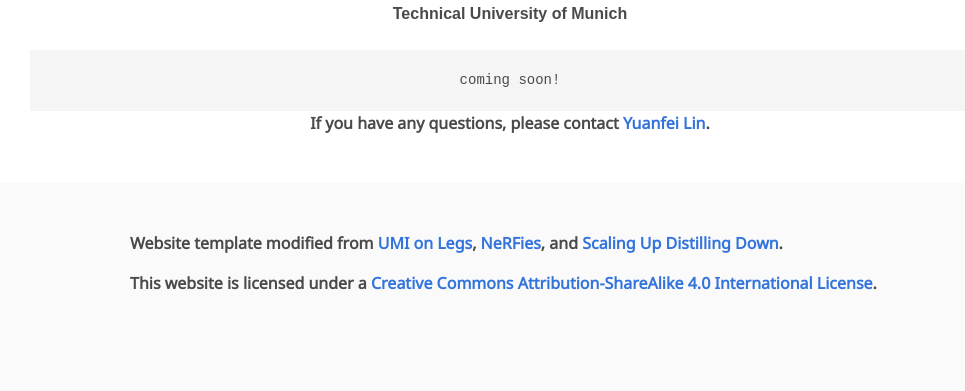
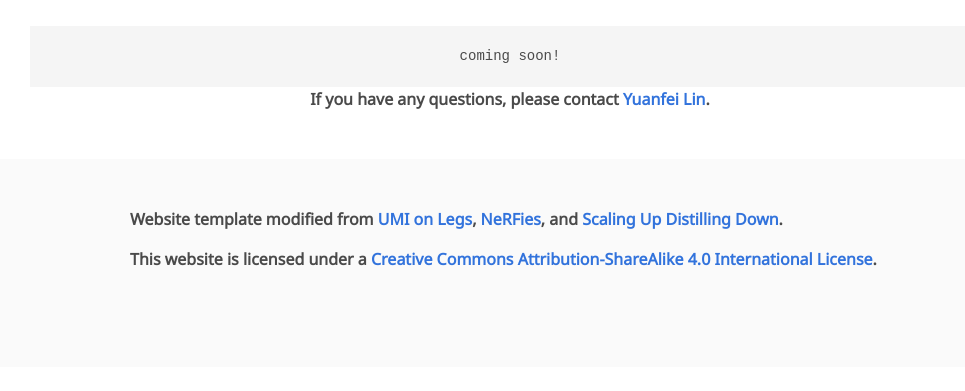
Before and after one commit to CommonRoad/repair-to-drive, a plain HTML site: page docs/index.html in a window 1280 px wide. Shown: the part 6649-7040 px from the top of the page, without its empty margins (130-1095 px from the left). After the commit the page ends 7016 px from the top, so only its background shows below. Drawn offline with nearby package versions, Linux system fonts and the light colour scheme; some icons are missing; a web font is replaced by a local one.

Commit message:
small fix

```diff
--- a/docs/index.html
+++ b/docs/index.html
@@ -377,9 +377,6 @@
 
       </div>
 
-      <div class="publication-authors">
-        <span class="author-block">Technical University of Munich</span>
-      </div>
       <div class="is-flex is-flex-direction-row is-flex-wrap-wrap is-justify-content-space-evenly is-hidden-tablet">
                 <div class="author-block has-text-centered has-addons-centered">
           <figure class="image is-128x128">
```
